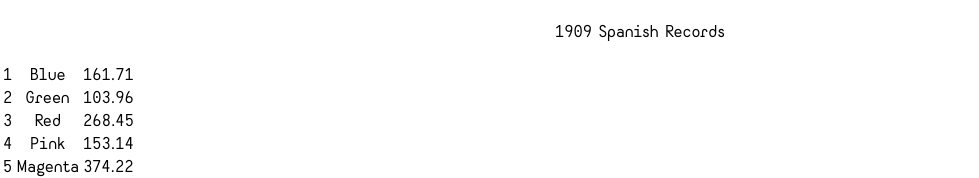
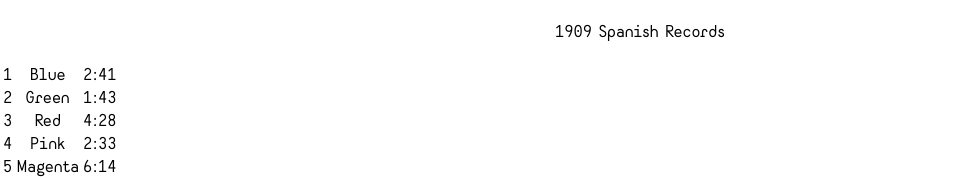
Before and after one commit to taylorking/bloc-jams-react, a React (Create React App) app: page /album/the-colors in a window 1280 px wide. Shown: the part 752-930 px from the top of the page, without its empty margins (0-979 px from the left). Built offline with nearby package versions, Linux system fonts and the light colour scheme; some icons are missing.

Commit message:
RangeInputsV 1

```diff
--- a/src/components/Album.js
+++ b/src/components/Album.js
@@ -154,8 +154,8 @@
            this.state.album.songs.map((song, index) => {
           return <tr className="song" key={index} onClick={() => this.handleSongClick(song)}>
           <td onMouseEnter={() => this.onHover(song)} onMouseLeave={() => this.offHover(song)}> {this.controlButton(song, index)} </td>
-       <td> {song.title}</td>
-       <td> {song.duration}</td>
+          <td> {song.title}</td>
+          <td> {this.formatTime(song.duration)}</td>
        </tr>
             })
            }
```
